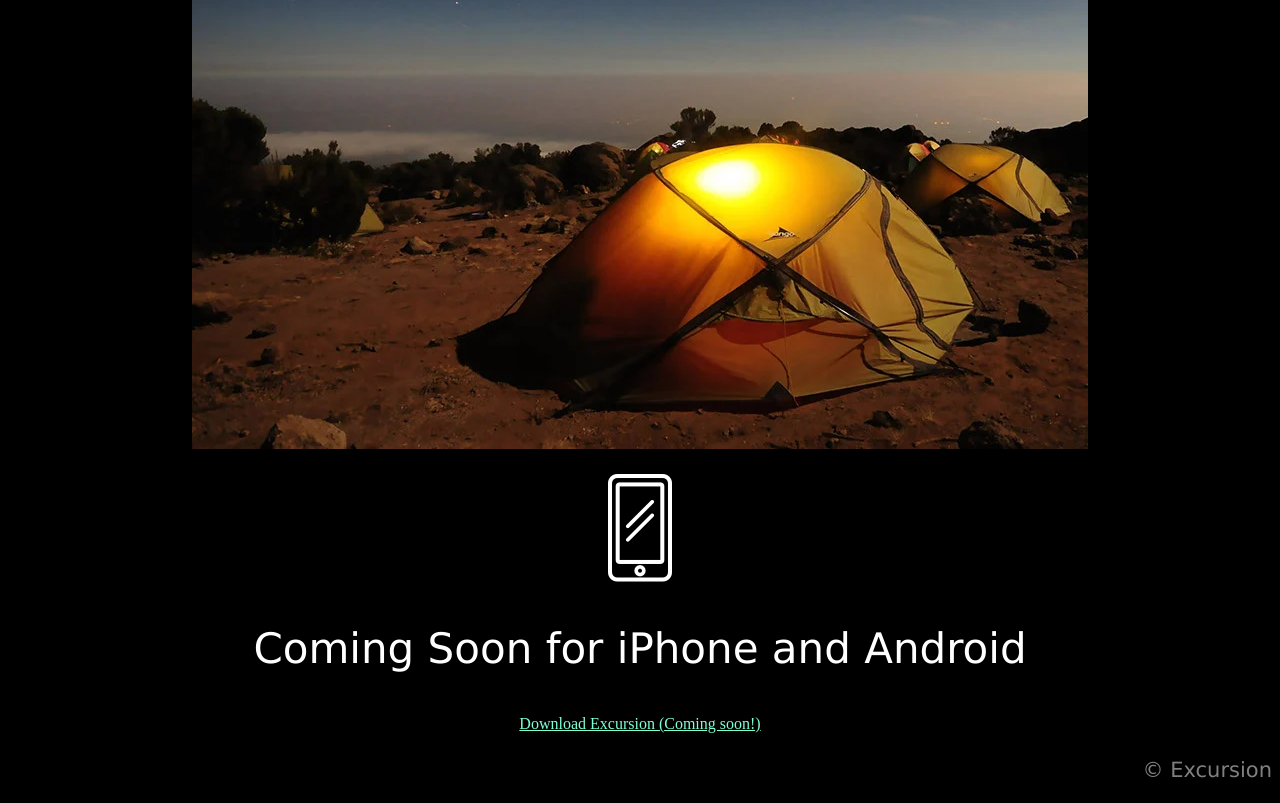
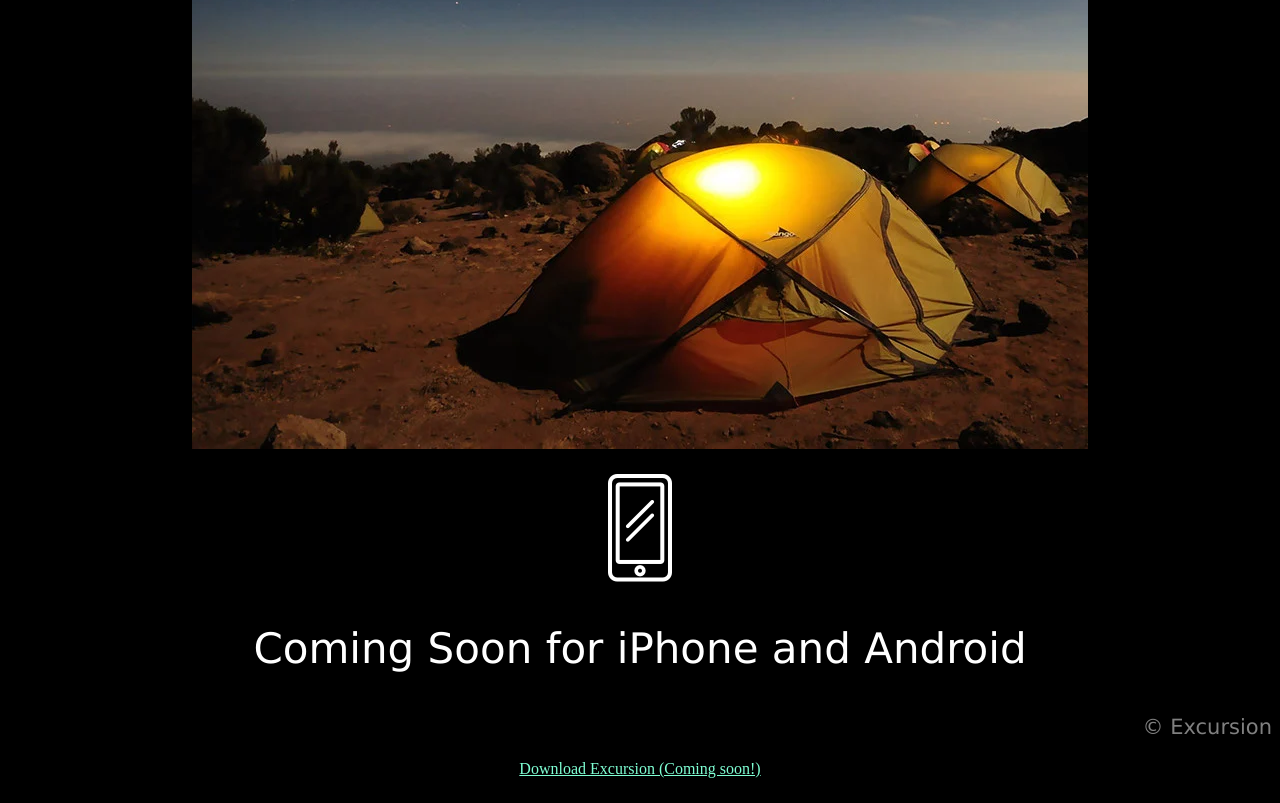
Before and after one commit to Julieyjulie/Excursion, a plain HTML site: page index.html in a window 1280 px wide. Shown: the part 582-1385 px from the top of the page. Drawn offline with Linux system fonts and the light colour scheme.

Commit message:
corrections made

```diff
--- a/index.html
+++ b/index.html
@@ -14,24 +14,26 @@
         </div>
      </header>
      <main>
-       <div class="cellVideo">
+       <section class="cellVideo">
          <video muted loop autoplay>
            <source src="resources/videos/excursion.mp4" type="video/mp4">
            <source src="excursion.ogg" type="video/ogg">
            Your browser does not support the video tag.
           </video>
-        </div>
-        <div>
+        </section>
+        <section>
           <p class="sectionHeader">Your personal travel guide</p>
           <p>Excursion remembers places you like, and recommends new points of interest around you.<p>
           <img class="images" src="resources/images/camp.webp" alt="Camping Tent">
           <img class="images" src="resources/images/phone.webp" alt="Cellphone">
           <p class="sectionHeader">Coming Soon for iPhone and Android</p>
-          <div class="link">
-            <a href="https://5c5033c52f914b3ea93ea3cb61e65311.cc-propeller.cloud/#">Download Excursion (Coming soon!)</a>
-          </div>
-          <p class="copyright">© Excursion</p>
-        </div>
-     </main>
+        </section>
+      </main>
+    <footer>
+      <p class="copyright">© Excursion</p>
+      <div class="link">
+        <a href="https://5c5033c52f914b3ea93ea3cb61e65311.cc-propeller.cloud/#">Download Excursion (Coming soon!)</a>
+      </div>
+    </footer>
   </body>
 </html>
```
